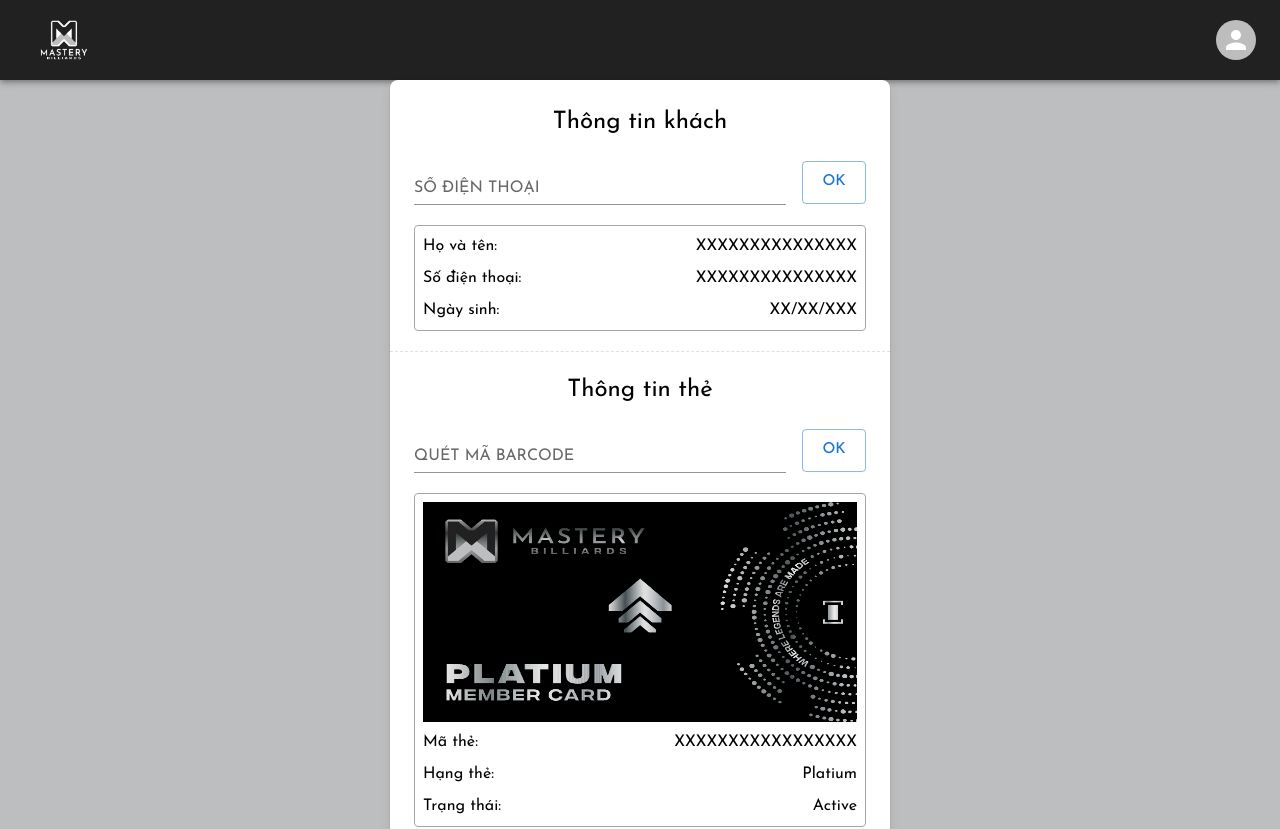
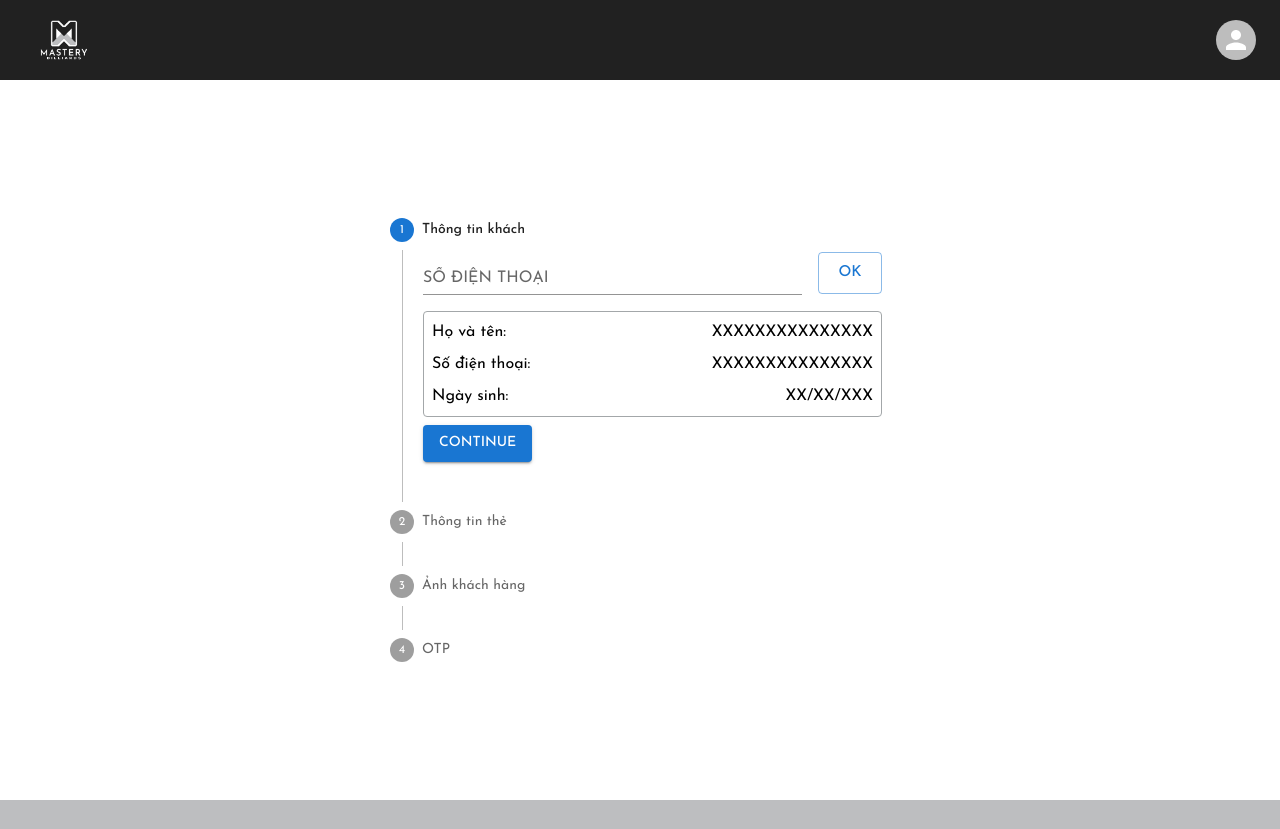
Before and after one commit to Mastery-Billiards/mastery-launchpad-web, a Next.js app: page /card-issuance in a window 1280 px wide. Shown: the top 829 px of the page. After the commit the page ends 800 px from the top, so only its background shows below. Built offline with nearby package versions, Linux system fonts and the light colour scheme; no server answers; some icons are missing; what @mui/material-nextjs would draw is missing.

Commit message:
add stepper

```diff
--- a/package.json
+++ b/package.json
@@ -1,5 +1,5 @@
 {
-  "name": "my-app",
+  "name": "mastery-launchpad-web",
   "version": "0.1.0",
   "private": true,
   "scripts": {
--- a/src/app/card-issuance/page.tsx
+++ b/src/app/card-issuance/page.tsx
@@ -5,13 +5,17 @@
   TextField,
   Button,
   Typography,
-  Divider,
   Avatar,
+  Stepper,
+  Box,
+  Step,
+  StepLabel,
+  StepContent,
 } from '@mui/material'
 import ArrowBackIosIcon from '@mui/icons-material/ArrowBackIos'
 import { useRouter } from 'next/navigation'
 import Image from 'next/image'
-import { useResponsiveValue } from '@/app/hooks/use-responsive-value'
+// import { useResponsiveValue } from '@/app/hooks/use-responsive-value'
 import Webcam from 'react-webcam'
 
 const videoConstraints = {
@@ -22,15 +26,26 @@
 
 export default function Page() {
   const router = useRouter()
-  const isMobile = useResponsiveValue({ xs: true, md: false })
+  // const isMobile = useResponsiveValue({ xs: true, md: false })
   const webcamRef = useRef<Webcam>(null)
   const [url, setUrl] = useState<string | null>(null)
+  const [activeStep, setActiveStep] = useState(0)
+
+  const handleNext = () => {
+    setActiveStep((prevActiveStep) => prevActiveStep + 1)
+  }
+
+  const handleBack = () => {
+    setActiveStep((prevActiveStep) => prevActiveStep - 1)
+  }
+
   const capture = useCallback(() => {
     const imageSrc = webcamRef.current?.getScreenshot()
     if (imageSrc) {
       return setUrl(imageSrc)
     }
   }, [webcamRef])
+
   return (
     <>
       <Stack
@@ -56,22 +71,17 @@
         spacing={{ xs: 2, md: 4 }}
         alignItems="center"
         justifyContent="center"
-        // height="calc(100vh - 144px)"
+        bgcolor="#FFFFFF"
+        height="calc(100vh - 80px)"
       >
-        <Stack
-          position="relative"
-          bgcolor="#FFFFFF"
-          boxShadow="0 0 0 1px rgba(0,0,0,.04),0 4px 16px -4px rgba(0,0,0,.16)"
-          borderRadius={isMobile ? 0 : '8px'}
-          width={{ xs: '100%', md: 500 }}
-          spacing={2.5}
-          py={3}
-          divider={<Divider sx={{ borderStyle: 'dashed' }} />}
+        <Box sx={{ width: { xs: '100%', md: 500 } }}>
+          <Stepper activeStep={activeStep} orientation="vertical">
+            <Step
+            // active={index === activeStep - 1 || index === activeStep}
             >
-          <Stack px={3} spacing={2.5}>
-            <Typography textAlign="center" fontSize={24}>
-              Thông tin khách
-            </Typography>
+              <StepLabel>Thông tin khách</StepLabel>
+              <StepContent>
+                <Stack spacing={2}>
                   <Stack direction="row" alignItems="center" spacing={2}>
                     <TextField
                       fullWidth
@@ -115,10 +125,23 @@
                     </Stack>
                   </Stack>
                 </Stack>
-          <Stack px={3} spacing={2.5}>
-            <Typography textAlign="center" fontSize={24}>
-              Thông tin thẻ
-            </Typography>
+                <Box sx={{ mb: 2 }}>
+                  <Button
+                    variant="contained"
+                    onClick={handleNext}
+                    sx={{ mt: 1, mr: 1 }}
+                  >
+                    Continue
+                  </Button>
+                </Box>
+              </StepContent>
+            </Step>
+            <Step
+            // active={index === activeStep - 1 || index === activeStep}
+            >
+              <StepLabel>Thông tin thẻ</StepLabel>
+              <StepContent>
+                <Stack spacing={2}>
                   <Stack direction="row" alignItems="center" spacing={2}>
                     <TextField
                       fullWidth
@@ -171,7 +194,27 @@
                     </Stack>
                   </Stack>
                 </Stack>
-          <Stack px={3} spacing={2.5}>
+
+                <Box sx={{ mb: 2 }}>
+                  <Button
+                    variant="contained"
+                    onClick={handleNext}
+                    sx={{ mt: 1, mr: 1 }}
+                  >
+                    Continue
+                  </Button>
+                  <Button onClick={handleBack} sx={{ mt: 1, mr: 1 }}>
+                    Back
+                  </Button>
+                </Box>
+              </StepContent>
+            </Step>
+            <Step
+            // active={index === activeStep - 1 || index === activeStep}
+            >
+              <StepLabel>Ảnh khách hàng</StepLabel>
+              <StepContent>
+                <Stack>
                   <Webcam
                     audio={false}
                     height="100%"
@@ -189,13 +232,52 @@
                   )}
                   <Button onClick={capture}>Capture photo</Button>
                 </Stack>
+                <Box sx={{ mb: 2 }}>
+                  <Button
+                    variant="contained"
+                    onClick={handleNext}
+                    sx={{ mt: 1, mr: 1 }}
+                  >
+                    Continue
+                  </Button>
+                  <Button onClick={handleBack} sx={{ mt: 1, mr: 1 }}>
+                    Back
+                  </Button>
+                </Box>
+              </StepContent>
+            </Step>
+            <Step
+            // active={index === activeStep - 1 || index === activeStep}
+            >
+              <StepLabel>OTP</StepLabel>
+              <StepContent>
                 <Stack px={3} direction="row" alignItems="center" spacing={2}>
-            <TextField fullWidth size="small" variant="standard" label="OTP" />
+                  <TextField
+                    fullWidth
+                    size="small"
+                    variant="standard"
+                    label="OTP"
+                  />
                   <Button variant="outlined" size="large">
                     Submit
                   </Button>
                 </Stack>
-        </Stack>
+                <Box sx={{ mb: 2 }}>
+                  <Button
+                    variant="contained"
+                    onClick={handleNext}
+                    sx={{ mt: 1, mr: 1 }}
+                  >
+                    Continue
+                  </Button>
+                  <Button onClick={handleBack} sx={{ mt: 1, mr: 1 }}>
+                    Back
+                  </Button>
+                </Box>
+              </StepContent>
+            </Step>
+          </Stepper>
+        </Box>
       </Stack>
     </>
   )
```
Lines whose indentation alone changed are shown as unchanged.
